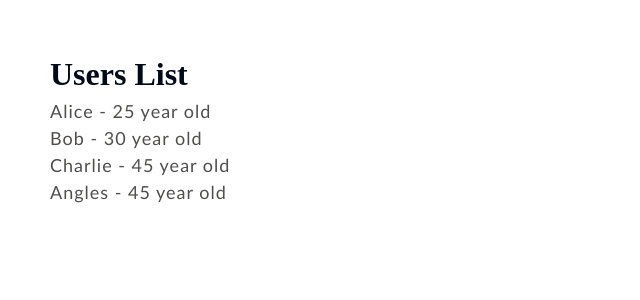
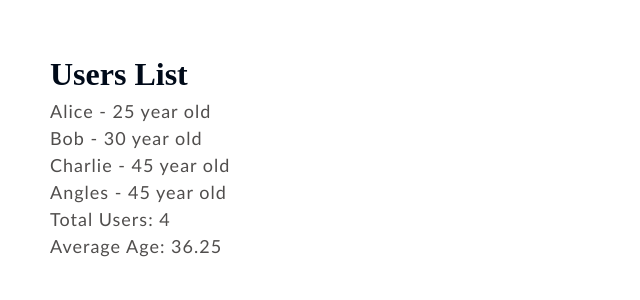
Before and after one commit to unstoppableayush/ReactJS-19, a React (Vite) app in the folder Project 01 Netflix Card/: page / in a window 1280 px wide. Shown: the top 300 px of the page, without its empty margins (0-640 px from the left). Built offline with nearby package versions, Linux system fonts and the light colour scheme.

Commit message:
derived state

```diff
--- a/Project 01 Netflix Card/src/components/DerivedState.jsx
+++ b/Project 01 Netflix Card/src/components/DerivedState.jsx
@@ -14,6 +14,12 @@ export const DerivedState = () => {
         { name: "Charlie", age: 45},
         { name: "Angles", age: 45},
     ])
+
+    // Derived State: count of users
+    const userCount = users.length;
+
+    // Derived State
+    const averageAge = users.reduce((accum, curElem) => accum + curElem.age, 0) / userCount;
     return (
         <div className="">
             <h1>Users List</h1>
@@ -27,7 +33,10 @@ export const DerivedState = () => {
                         </>
                     })
                 }
+                <li>Total Users: {userCount}</li>
+                <li>Average Age: {averageAge}</li>
             </ul>
+
         </div>
     )
 }
```
Also changed, not shown: 1 other file (tests, documents, lock files or other folders).
